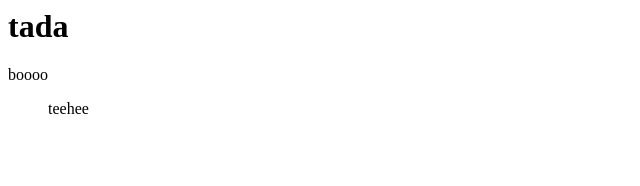
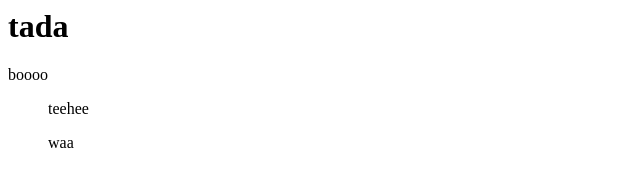
Before and after one commit to beth-d1/beth-d1.github.io, a plain HTML site: page index.html in a window 1280 px wide. Shown: the full height of the page, 0-640 px from the left. Drawn offline with Linux system fonts and the light colour scheme.

Commit message:
Update index.html

```diff
--- a/index.html
+++ b/index.html
@@ -4,7 +4,10 @@
   <h1> tada </h1>
 <p> boooo </p>
 <ul>
-  <list> teehee</list>
+  <list> teehee </list>
 </ul>
+<ol>
+  <list> waa </list>
+</ol>
 <body>
 <html>
```
